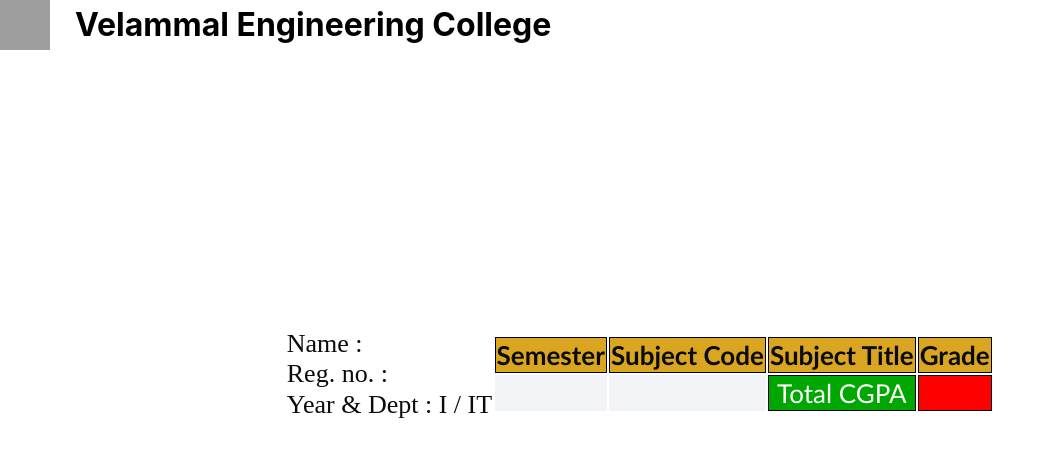
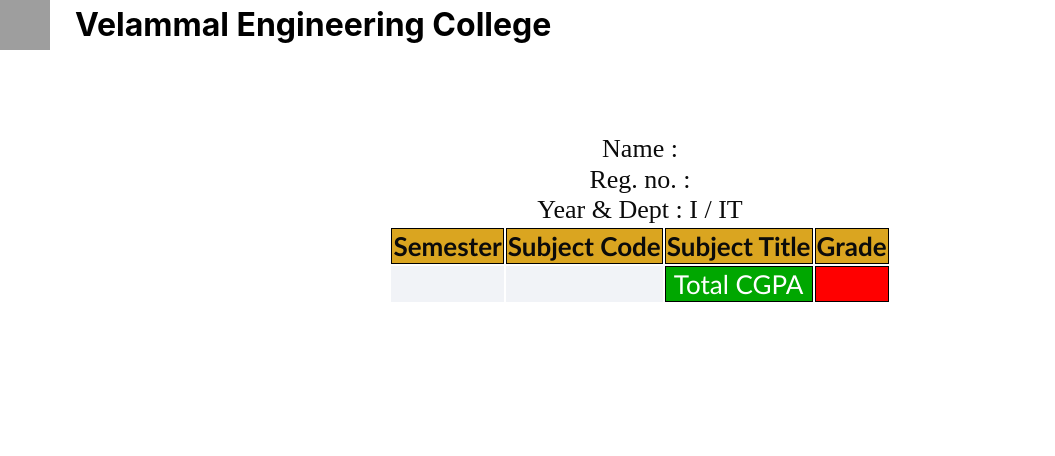
Before and after one commit to TyroAurum/Result, a React (Create React App) app: page /loggedin in a window 1280 px wide. Shown: the top 456 px of the page, without its empty margins (0-1055 px from the left). Built offline with nearby package versions, Linux system fonts and the light colour scheme; grey boxes are pictures that could not be loaded.

Commit message:
Update result.css

```diff
--- a/src/page/result.css
+++ b/src/page/result.css
@@ -2,9 +2,17 @@
 
     .container{
         min-height: 80vh;
-        display: flex;
+        display: block;
+        margin: auto;
         align-items: center;
         justify-content: center;
+    }
+    table{
+        margin: auto;
+    }
+    .stud_caption{
+        margin-top: 10vh;
+        text-align: center;
     }
     th,td{
         border: 1px solid #000000;
```
Lines whose indentation alone changed are shown as unchanged.
